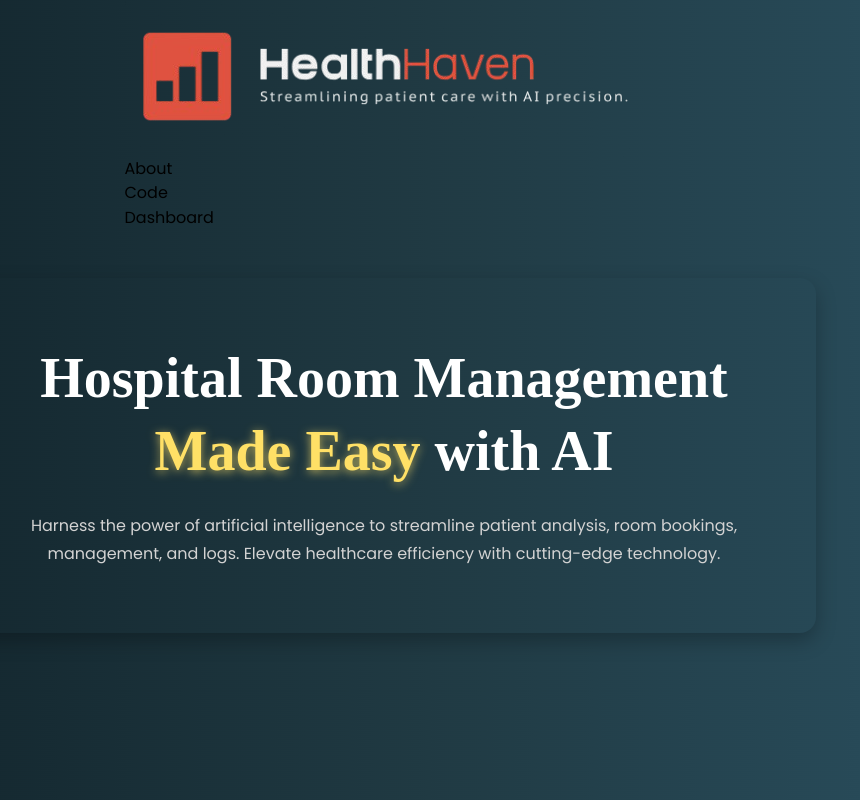
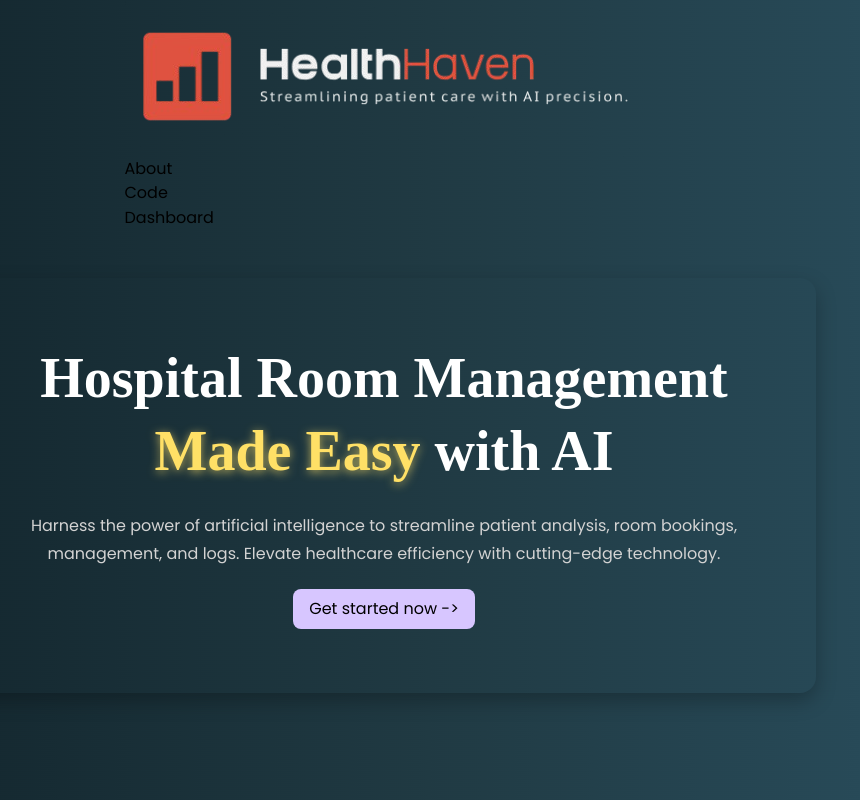
Before and after one commit to 0Armaan025/health-haven, a Next.js app: page / in a window 1280 px wide. Shown: the whole page, without its empty margins (256-1116 px from the left). Built offline with nearby package versions, Linux system fonts and the light colour scheme; a web font is replaced by a local one.

Commit message:
fix for sure

```diff
--- a/src/home/middle/MiddlePart.tsx
+++ b/src/home/middle/MiddlePart.tsx
@@ -15,6 +15,13 @@ const MiddlePart = (props: Props) => {
         analysis, room bookings, management, and logs. Elevate healthcare
         efficiency with cutting-edge technology.
       </p>
+      <center>
+        <input
+          type="button"
+          className="getStartedBtn"
+          value="Get started now ->"
+        />
+      </center>
     </div>
   );
 };
--- a/src/home/middle/middlepart.css
+++ b/src/home/middle/middlepart.css
@@ -35,7 +35,25 @@
   font-weight: 400;
   color: #d3d3d3;
   line-height: 1.8;
+
   max-width: 800px;
   margin: 0 auto;
   padding: 0 1rem;
 }
+
+.getStartedBtn {
+  background: #d7c6ff;
+  transition: 0.3s ease-in-out;
+  color: black;
+  border-radius: 8px;
+  padding-left: 1rem;
+  padding-right: 1rem;
+  padding-top: 0.5rem;
+  font-family: "Poppins", sans-serif;
+  padding-bottom: 0.5rem;
+  cursor: pointer;
+  margin-top: 20px;
+}
+.getstartedbtn:hover {
+  background: #322c42;
+}
```
